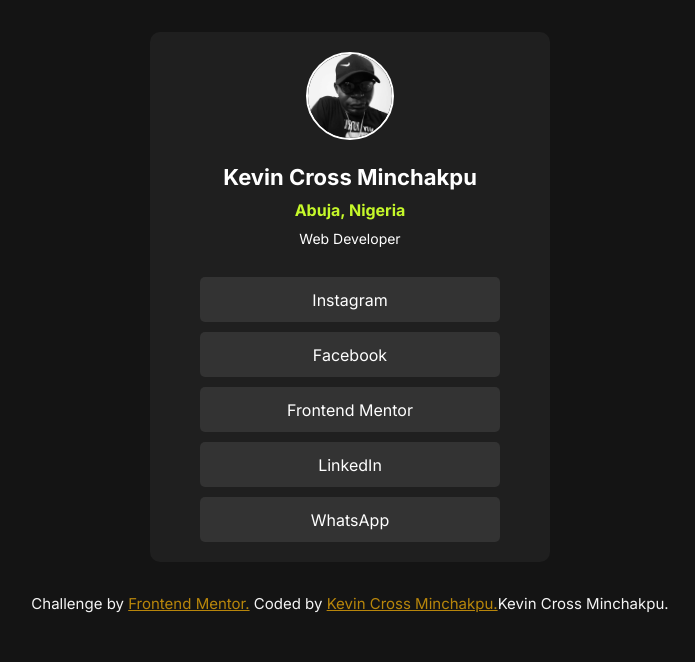
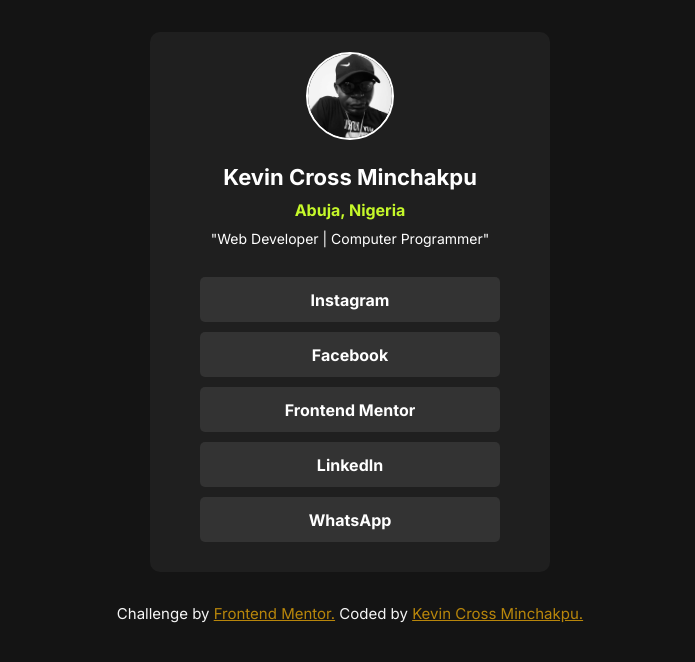
Before and after one commit to COEA-INTERNS/frontend-mentor, a plain HTML site: page social-links/index.html in a window 1280 px wide. Shown: the whole page, without its empty margins (290-985 px from the left). Drawn offline with Linux system fonts and the light colour scheme.

Commit message:
commit
updates

```diff
--- a/social-links/index.html
+++ b/social-links/index.html
@@ -17,7 +17,7 @@
         <div class="profile-text">
             <h1>Kevin Cross Minchakpu</h1>
             <h4>Abuja, Nigeria</h4>
-            <p>Web Developer</p>
+            <p>"Web Developer | Computer Programmer"</p>
         </div>
         <div class="social-links">
             <ul class="social-links-list">
@@ -31,7 +31,7 @@
     </div>
     <div class="author">
         <p>
-            Challenge by <a href="https://www.frontendmentor.io/profile/COEA-INTERNS">Frontend Mentor.</a> Coded by <a href="https://github.com/COEA-INTERNS">Kevin Cross Minchakpu.</a>Kevin Cross Minchakpu.
+            Challenge by <a href="https://www.frontendmentor.io/profile/COEA-INTERNS">Frontend Mentor.</a> Coded by <a href="https://github.com/COEA-INTERNS">Kevin Cross Minchakpu.</a>
         </p>
     </div>
 </body>
--- a/social-links/styles.css
+++ b/social-links/styles.css
@@ -15,7 +15,7 @@ body {
     gap: 20px;
     background-color:  #1f1f1f;
    border-radius: 10px;
-    height: 530px;
+    height: 540px;
     width: 400px;
     margin: 2rem auto;
 
@@ -73,6 +73,7 @@ body {
     width: 300px;
     height: 45px;
     border-radius: 5px;
+    font-weight: 700;
 }
 
 .social-links-list li a:hover {
```
